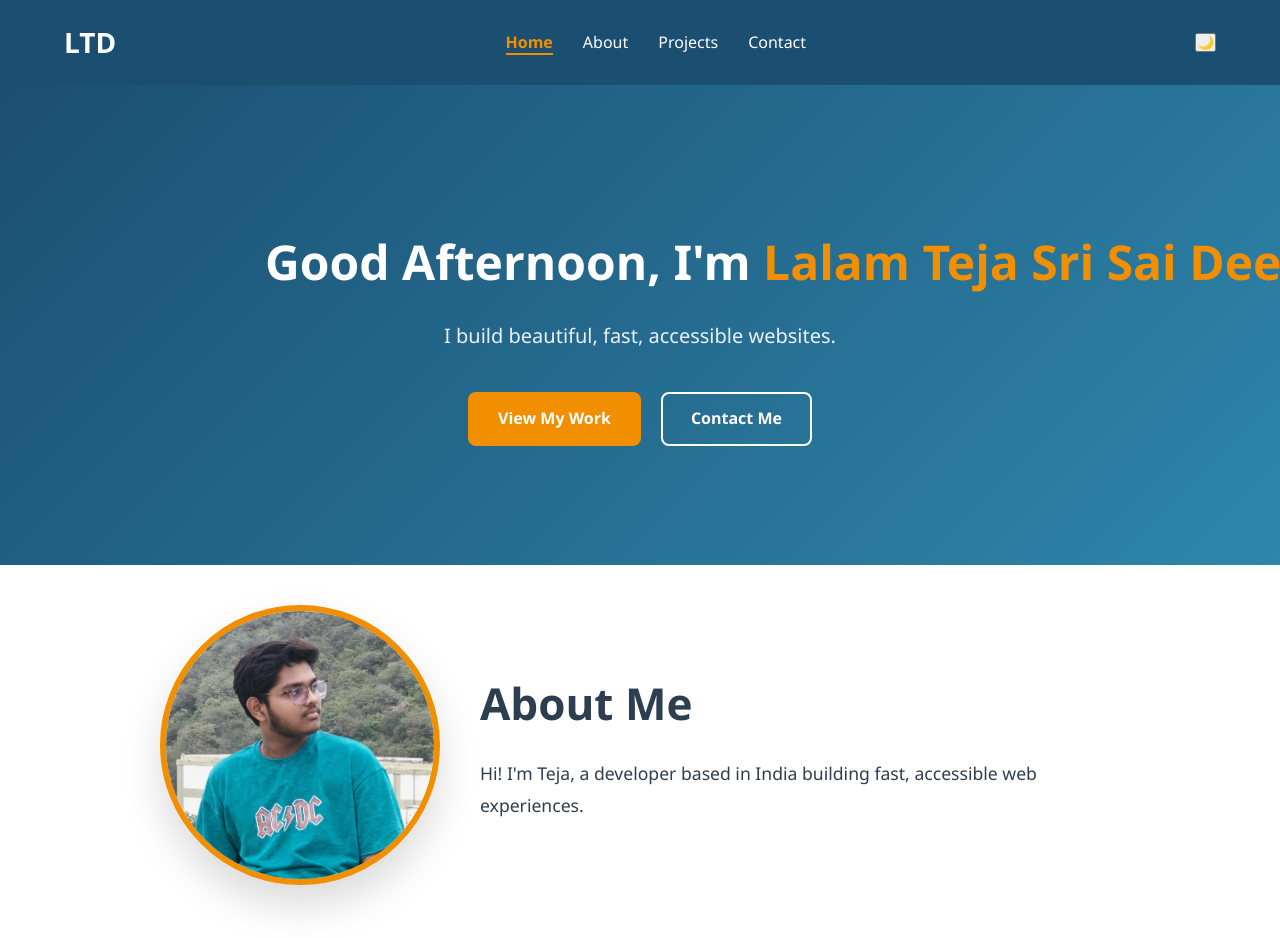
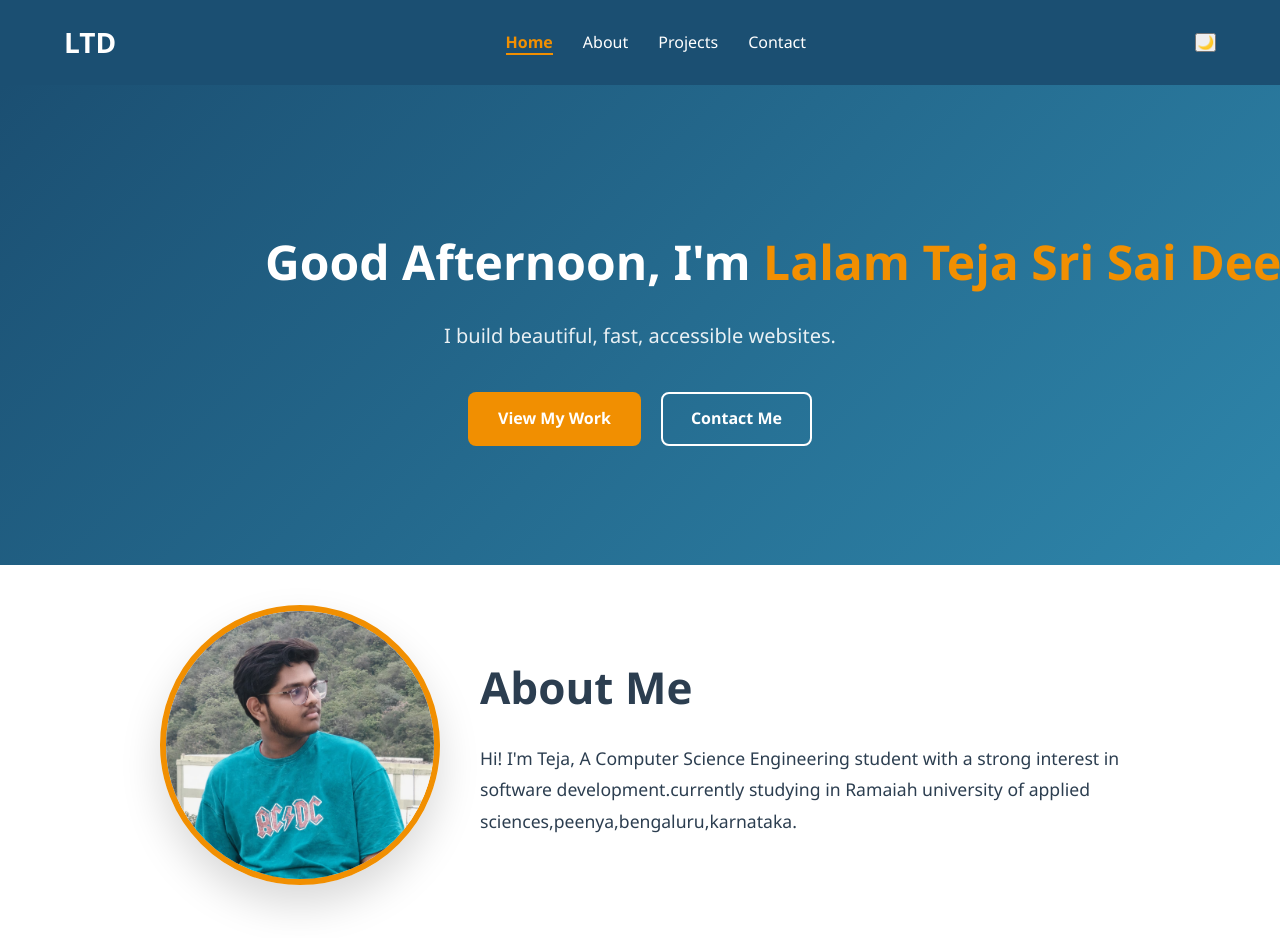
Before and after one commit to teja765/my-portfolio, a React (Vite) app: page / in a window 1280 px wide. Shown: the top 938 px of the page. Built offline with nearby package versions, Linux system fonts and the light colour scheme.

Commit message:
discription

```diff
--- a/src/components/AboutSection/AboutSection.jsx
+++ b/src/components/AboutSection/AboutSection.jsx
@@ -9,7 +9,7 @@ function AboutSection() {
         </div>
         <div className='about-copy'>
           <h1>About Me</h1>
-          <p>Hi! I'm Teja, a developer based in India building fast, accessible web experiences.</p>
+          <p>Hi! I'm Teja, A Computer Science Engineering student with a strong interest in software development.currently studying in Ramaiah university of applied sciences,peenya,bengaluru,karnataka.</p>
         </div>
       </div>
     </section>
```
